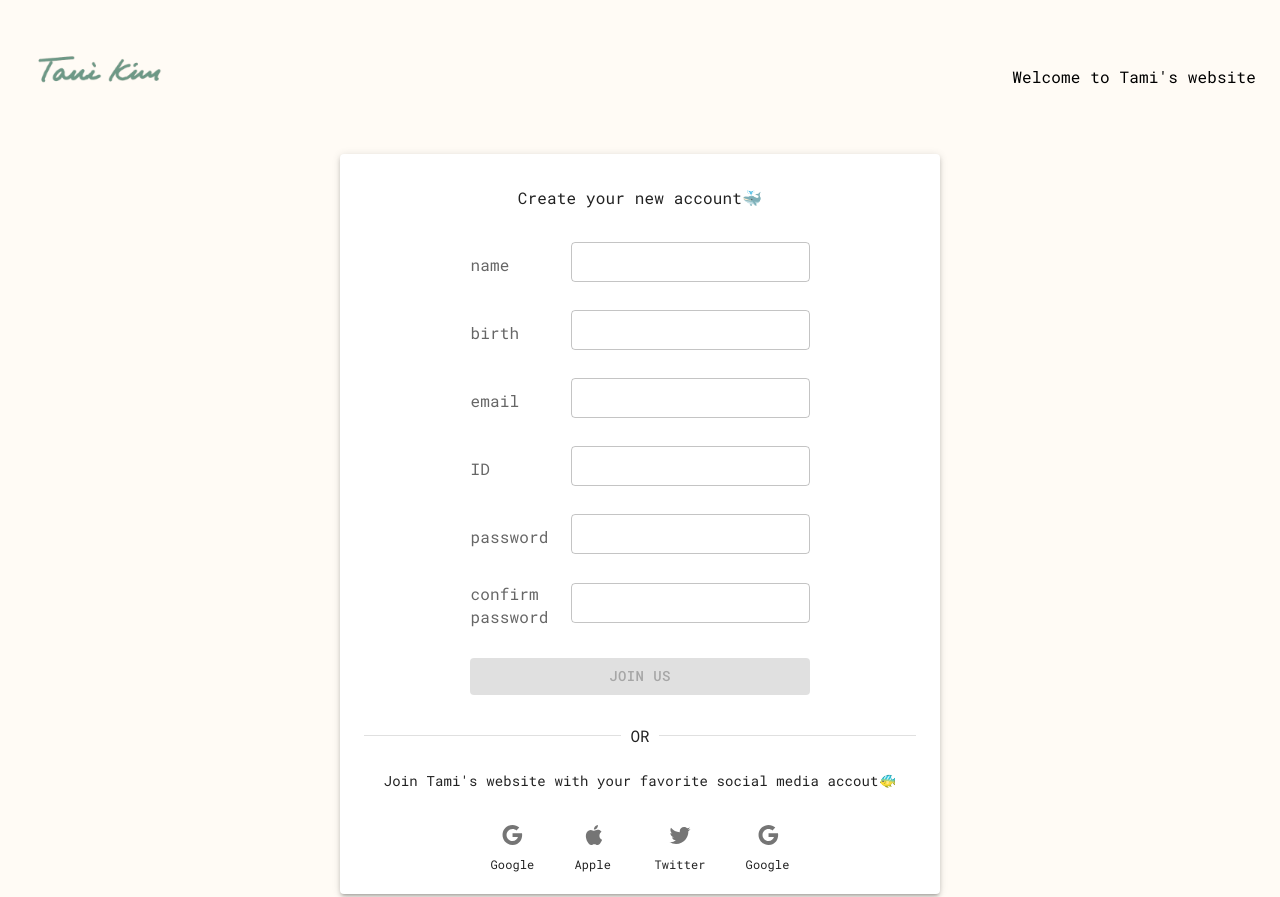
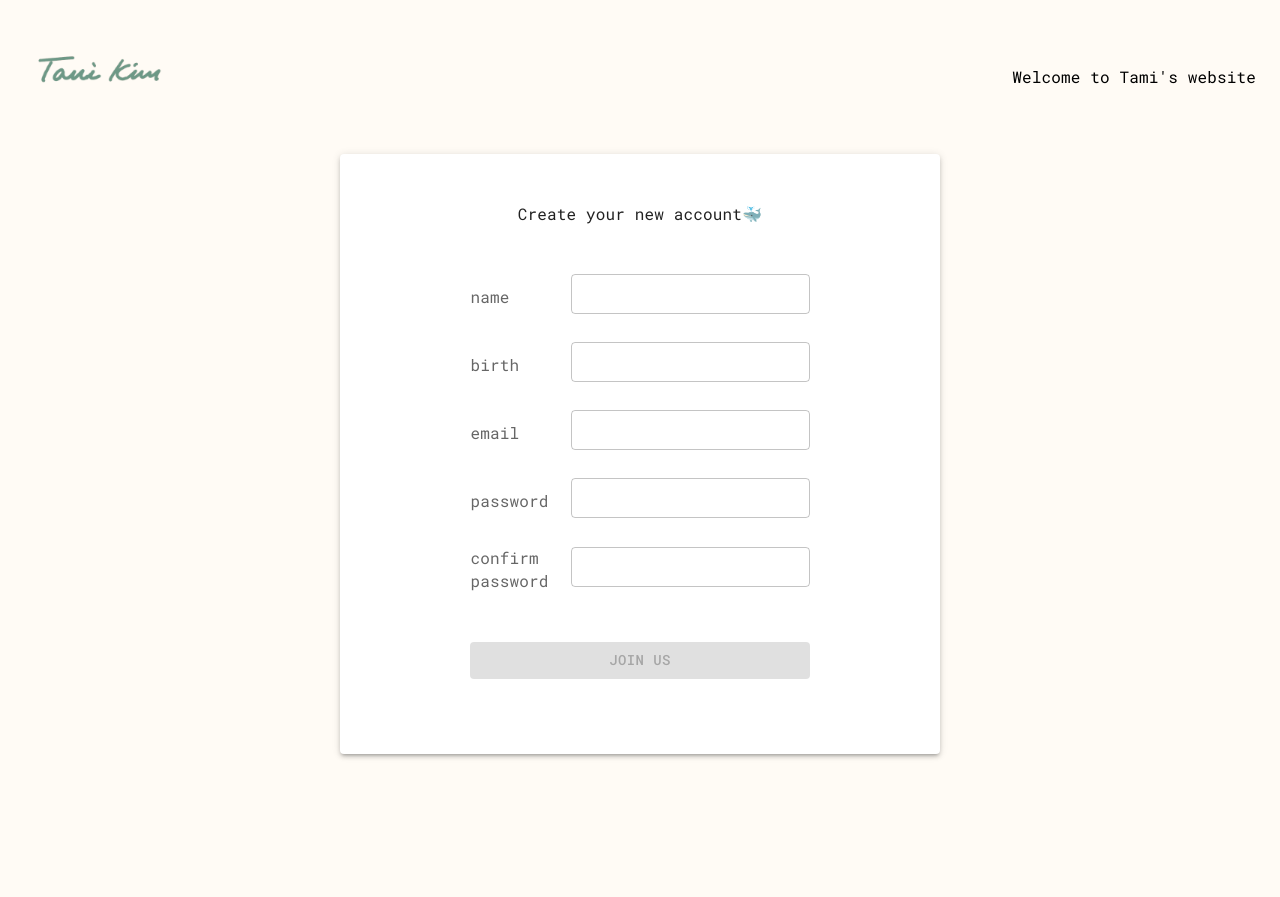
Before and after one commit to tamoimi/next-home-page, a Next.js app: page /home-pages/join in a window 1280 px wide. After the commit the page ends 800 px from the top, so only its background shows below. Built offline with nearby package versions, Linux system fonts and the light colour scheme.

Commit message:
style: 스타일 변경

```diff
--- a/pages/home-pages/join.js
+++ b/pages/home-pages/join.js
@@ -44,12 +44,12 @@ const Join = () => {
         elevation={3}
         sx={{
           width: 600,
-          height: 740,
+          height: 600,
           p: 3,
           margin: "0 auto",
         }}
       >
-        <Typography sx={{ textAlign: "center", pt: 1, pb: 4 }}>
+        <Typography sx={{ textAlign: "center", pt: 3, pb: 6 }}>
           Create your new account🐳
         </Typography>
         <form onSubmit={handleSubmit(onSubmit)}>
@@ -117,22 +117,6 @@ const Join = () => {
               alignItems="center"
               sx={{ mb: 3 }}
             >
-              <InputLabel htmlFor="id" sx={{ width: 100 }}>
-                ID
-              </InputLabel>
-              <TextField
-                id="id"
-                size="small"
-                helperText={<ErrorMessage>{errors.id?.message}</ErrorMessage>}
-                {...register("id", { required: "Please enter your id 😪" })}
-              ></TextField>
-            </Stack>
-            <Stack
-              direction={"row"}
-              justifyContent={"center"}
-              alignItems="center"
-              sx={{ mb: 3 }}
-            >
               <InputLabel htmlFor="password" sx={{ width: 100 }}>
                 password
               </InputLabel>
@@ -173,45 +157,13 @@ const Join = () => {
             <Button
               type="submit"
               variant="contained"
-              sx={{ width: 340, margin: "30px auto", color: "white" }}
+              sx={{ width: 340, margin: "50px auto", color: "white" }}
               disabled={!isValid}
             >
               Join us
             </Button>
           </Stack>
         </form>
-        <Divider spacing={1}>OR</Divider>
-        <Stack justifyContent={"center"} sx={{ py: 3 }}>
-          <Typography sx={{ fontSize: 14, textAlign: "center", mb: 3 }}>
-            Join Tami&apos;s website with your favorite social media accout🐠
-          </Typography>
-          <Stack direction={"row"} justifyContent="center" sx={{ gap: 5 }}>
-            <Stack>
-              <IconButton aria-label="google">
-                <GoogleIcon />
-              </IconButton>
-              <Typography sx={{ fontSize: 12 }}>Google</Typography>
-            </Stack>
-            <Stack>
-              <IconButton aria-label="apple">
-                <AppleIcon />
-              </IconButton>
-              <Typography sx={{ fontSize: 12 }}>Apple</Typography>
-            </Stack>
-            <Stack>
-              <IconButton aria-label="twitter">
-                <TwitterIcon />
-              </IconButton>
-              <Typography sx={{ fontSize: 12 }}>Twitter</Typography>
-            </Stack>
-            <Stack>
-              <IconButton aria-label="google">
-                <GoogleIcon />
-              </IconButton>
-              <Typography sx={{ fontSize: 12 }}>Google</Typography>
-            </Stack>
-          </Stack>
-        </Stack>
       </Paper>
     </>
   );
```
